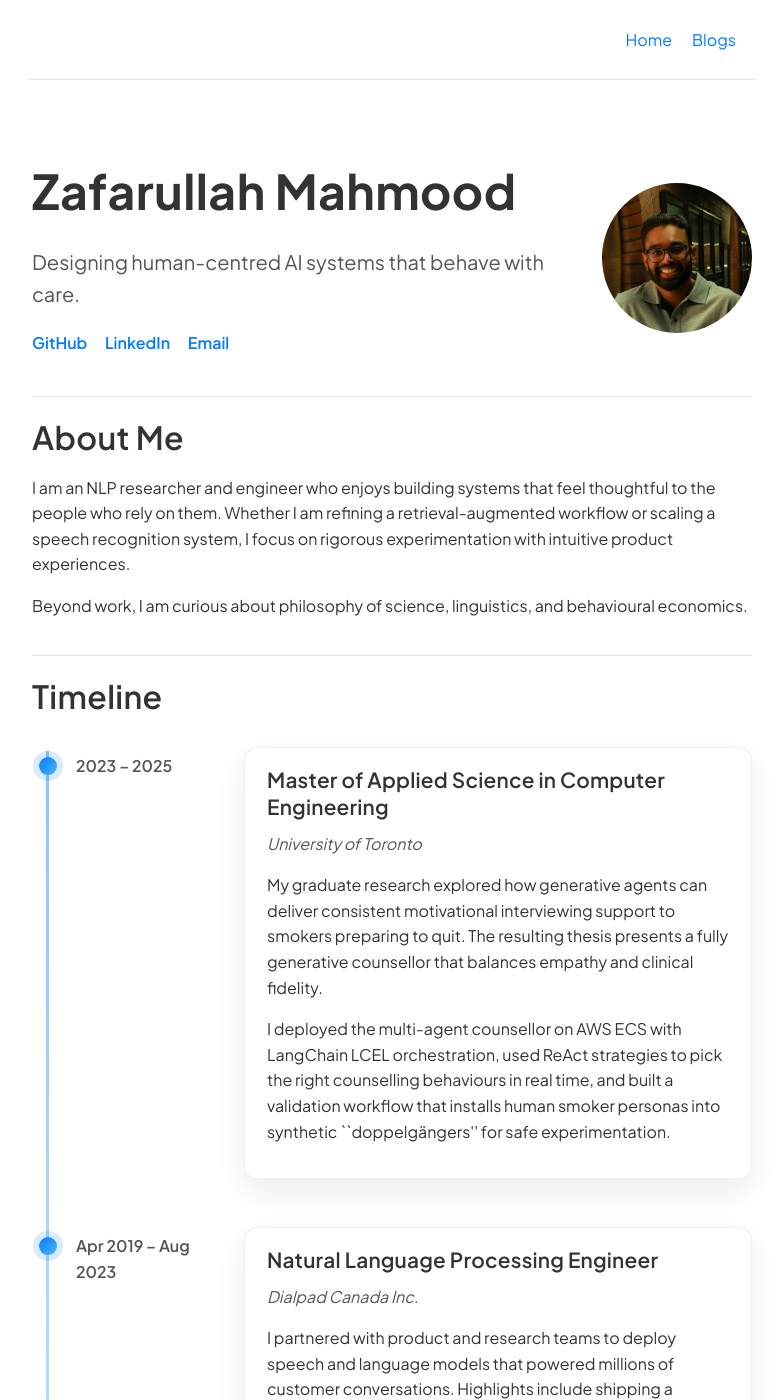
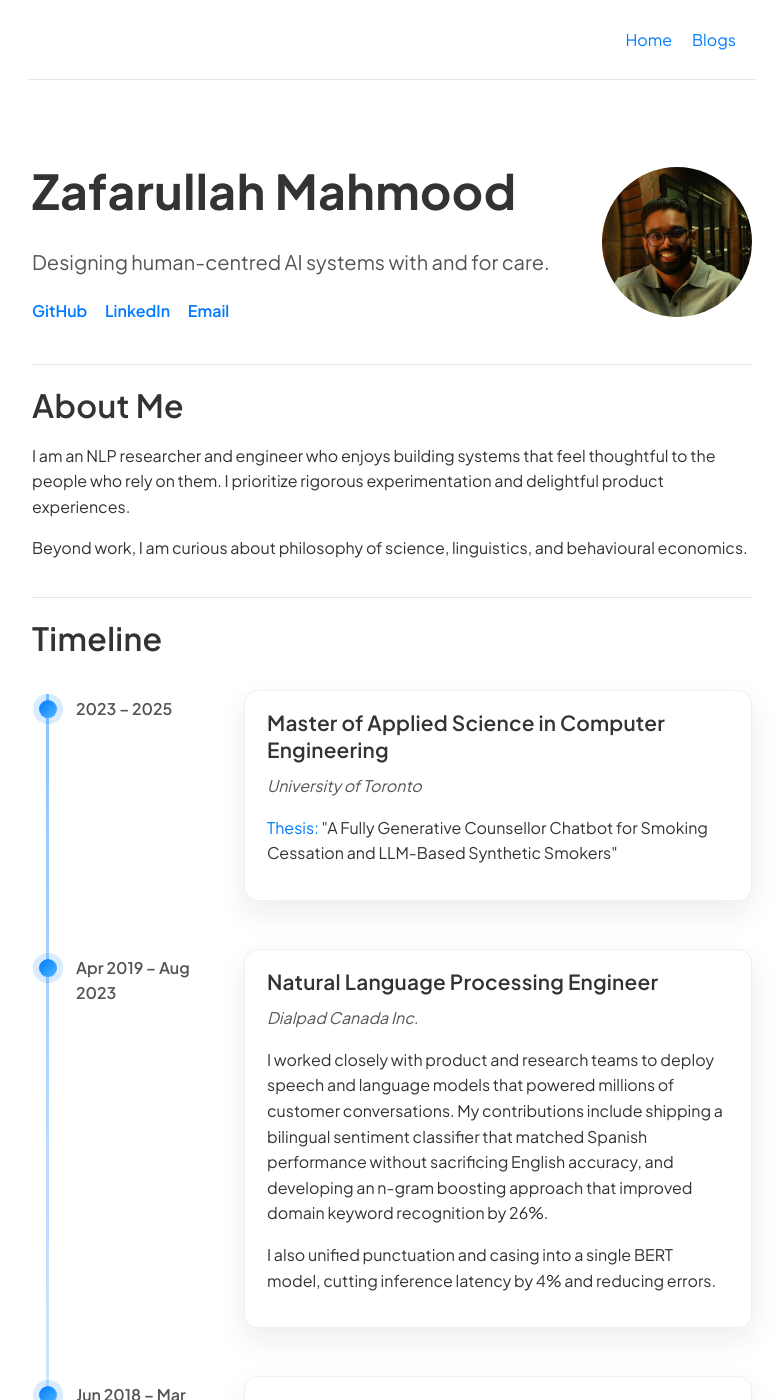
Before and after one commit to zaffnet/zaffnet.github.io, a Jekyll site: the page built from index.html, in a window 1280 px wide and 1400 px high. Shown: the whole window, without its empty margins (248-1031 px from the left). Built offline with Jekyll 4.4.1, drawn with Linux system fonts in a browser that asks for light colours; some of the changed text lies outside the part shown.

Commit message:
Update to index.html

```diff
--- a/index.html
+++ b/index.html
@@ -7,7 +7,7 @@ title: "Home"
   <div class="intro-section">
     <div class="intro-text">
       <h1>Zafarullah Mahmood</h1>
-      <p class="subtitle">Designing human-centred AI systems that behave with care.</p>
+      <p class="subtitle">Designing human-centred AI systems with and for care.</p>
       <!-- <p class="intro-description">
         I translate research breakthroughs into resilient products, from therapeutic multi-agent chatbots to
         production-grade speech and language platforms. My work spans the entire stack: grounding models in
@@ -28,8 +28,7 @@ title: "Home"
     <h2>About Me</h2>
     <p>
       I am an NLP researcher and engineer who enjoys building systems that feel thoughtful to the people who rely on them.
-      Whether I am refining a retrieval-augmented workflow or scaling a speech recognition system, I focus on rigorous
-      experimentation with intuitive product experiences.
+      I prioritize rigorous experimentation and delightful product experiences.
     </p>
     <p>
       Beyond work, I am curious about philosophy of science, linguistics, and behavioural economics.
@@ -46,11 +45,7 @@ title: "Home"
           <h3>Master of Applied Science in Computer Engineering</h3>
           <p class="timeline-organization">University of Toronto</p>
           <p>
-            My graduate research explored how generative agents can deliver consistent motivational interviewing support to smokers
-            preparing to quit. The resulting thesis presents a fully generative counsellor that balances empathy and clinical fidelity.
-          </p>
-          <p>
-            I deployed the multi-agent counsellor on AWS ECS with LangChain LCEL orchestration, used ReAct strategies to pick the right counselling behaviours in real time, and built a validation workflow that installs human smoker personas into synthetic ``doppelgängers'' for safe experimentation.
+            <a href="https://files.zafarmahmood.com/thesis.pdf" target="_blank">Thesis:</a> "A Fully Generative Counsellor Chatbot for Smoking Cessation and LLM-Based Synthetic Smokers"
           </p>
         </div>
       </div>
@@ -61,12 +56,12 @@ title: "Home"
           <h3>Natural Language Processing Engineer</h3>
           <p class="timeline-organization">Dialpad Canada Inc.</p>
           <p>
-            I partnered with product and research teams to deploy speech and language models that powered millions of customer conversations.
-            Highlights include shipping a bilingual sentiment classifier that matched Spanish performance without sacrificing English accuracy,
+            I worked closely with product and research teams to deploy speech and language models that powered millions of customer conversations.
+            My contributions include shipping a bilingual sentiment classifier that matched Spanish performance without sacrificing English accuracy,
             and developing an n-gram boosting approach that improved domain keyword recognition by 26%.
           </p>
           <p>
-            I also unified punctuation and casing into a single BERT model, cutting inference latency by 4% and reducing errors, scaled grapheme-to-phoneme modelling with Hugging Face Transformers for a 70% accuracy lift, and engineered supporting platforms&mdash;from an Angular-based annotation studio to Kubeflow pipelines that automated data hygiene and de-anonymization.
+            I also unified punctuation and casing into a single BERT model, cutting inference latency by 4% and reducing errors.
           </p>
         </div>
       </div>
@@ -91,9 +86,6 @@ title: "Home"
         <div class="timeline-body">
           <h3>Bachelor of Technology in Computer Engineering</h3>
           <p class="timeline-organization">Jamia Millia Islamia, India</p>
-          <p>
-            I focused on natural language processing during my undergraduate studies, conducted research on document representations, and completed an internship at the Indian Space Research Organisation that cemented my interest in applied AI.
-          </p>
         </div>
       </div>
     </div>
```
